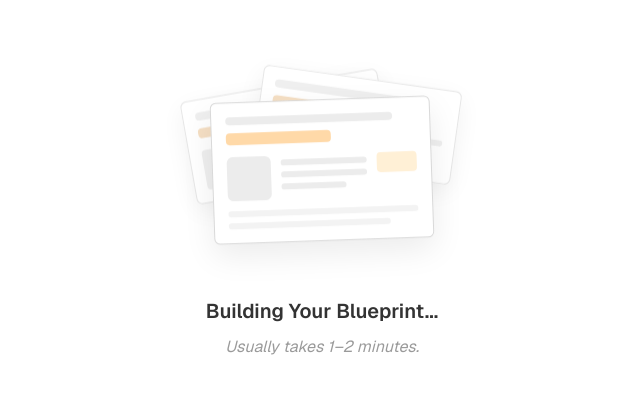
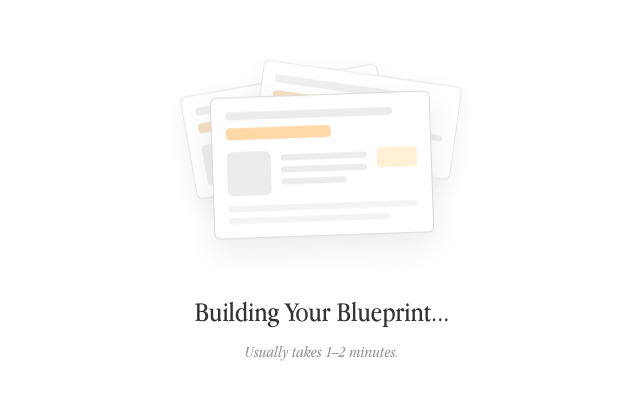
Before and after one commit to scorpiohq/my-web-app, a Next.js app: page /progress in a window 1280 px wide. Shown: the part 189-588 px from the top of the page, without its empty margins (318-958 px from the left). Built offline with nearby package versions, Linux system fonts and the light colour scheme.

Commit message:
making animations better

```diff
--- /dev/null
+++ b/app/checkout-preview/page.tsx
@@ -0,0 +1,19 @@
+"use client";
+
+import { useEffect } from "react";
+import { useRouter } from "next/navigation";
+import CheckoutTransition from "@/components/CheckoutTransition";
+
+export default function CheckoutPreviewPage() {
+  const router = useRouter();
+
+  useEffect(() => {
+    const timer = window.setTimeout(() => {
+      router.push("/progress?preview=1");
+    }, 2200);
+
+    return () => window.clearTimeout(timer);
+  }, [router]);
+
+  return <CheckoutTransition />;
+}
--- a/app/form/page.tsx
+++ b/app/form/page.tsx
@@ -479,7 +479,7 @@ export default function FormPage() {
       }
 
       const elapsed = Date.now() - transitionStart;
-      const remaining = Math.max(0, 900 - elapsed);
+      const remaining = Math.max(0, 1700 - elapsed);
       await new Promise((resolve) => setTimeout(resolve, remaining));
 
       window.location.assign(result.checkoutUrl);
--- a/app/globals.css
+++ b/app/globals.css
@@ -362,18 +362,18 @@ body {
   box-shadow: none;
 }
 
-@keyframes checkout-progress {
+@keyframes checkout-progress-fill {
   from {
-    transform: translateX(-100%);
+    width: 0%;
   }
   to {
-    transform: translateX(250%);
+    width: 100%;
   }
 }
 
-.checkout-progress-bar {
-  width: 40%;
-  animation: checkout-progress 1.1s ease-in-out infinite;
+.checkout-progress-fill {
+  width: 0%;
+  animation: checkout-progress-fill 1.6s cubic-bezier(0.22, 1, 0.36, 1) forwards;
 }
 
 @keyframes report-card-float {
@@ -473,6 +473,22 @@ body {
 .progress-status-hidden {
   opacity: 0;
   transform: translateY(6px);
+}
+
+@keyframes progress-countdown-pop {
+  from {
+    opacity: 0.35;
+    transform: translateY(5px);
+  }
+  to {
+    opacity: 1;
+    transform: translateY(0);
+  }
+}
+
+.progress-countdown-number {
+  display: block;
+  animation: progress-countdown-pop 0.28s ease;
 }
 
 .report-pdf-save {
--- a/app/progress/page.tsx
+++ b/app/progress/page.tsx
@@ -3,9 +3,14 @@ import BlueprintProgressScreen from "@/components/BlueprintProgressScreen";
 export default async function ProgressPage({
   searchParams,
 }: {
-  searchParams: Promise<{ submission_id?: string }>;
+  searchParams: Promise<{ submission_id?: string; preview?: string }>;
 }) {
   const params = await searchParams;
 
-  return <BlueprintProgressScreen submissionId={params.submission_id} />;
+  return (
+    <BlueprintProgressScreen
+      submissionId={params.submission_id}
+      preview={params.preview === "1"}
+    />
+  );
 }
--- a/components/BlueprintProgressScreen.tsx
+++ b/components/BlueprintProgressScreen.tsx
@@ -27,24 +27,60 @@ const STATUS_MESSAGES = [
   },
 ] as const;
 
+const MIN_WAIT_MS = 18_000;
+const garamond = { fontFamily: "var(--font-garamond)" } as const;
+
 function randomDelayMs() {
   return 2000 + Math.floor(Math.random() * 3001);
 }
 
+function padSeconds(value: number) {
+  return String(value).padStart(2, "0");
+}
+
 type ReportStatus = "pending" | "generating" | "ready" | "failed";
+
+function SecondsToGoSticker({ secondsLeft }: { secondsLeft: number }) {
+  return (
+    <div
+      className="flex h-[86px] w-[86px] rotate-[8deg] flex-col items-center justify-center bg-white shadow-[4px_8px_18px_rgba(0,0,0,0.18)] sm:h-[96px] sm:w-[96px]"
+      style={garamond}
+      aria-live="polite"
+      aria-label={`${secondsLeft} seconds to go.`}
+    >
+      <span
+        key={secondsLeft}
+        className="progress-countdown-number text-[32px] leading-none text-black sm:text-[36px]"
+      >
+        {padSeconds(secondsLeft)}
+      </span>
+      <span className="mt-1 max-w-[72px] text-center text-[10px] leading-tight text-black sm:max-w-none sm:text-[11px] sm:whitespace-nowrap">
+        seconds to go.
+      </span>
+    </div>
+  );
+}
 
 export default function BlueprintProgressScreen({
   submissionId,
+  preview = false,
 }: {
   submissionId?: string;
+  preview?: boolean;
 }) {
   const [statusIndex, setStatusIndex] = useState(0);
   const [visible, setVisible] = useState(true);
   const [reportStatus, setReportStatus] = useState<ReportStatus>("generating");
   const [pollError, setPollError] = useState<string | null>(null);
+  const [secondsLeft, setSecondsLeft] = useState(18);
+  const [minWaitDone, setMinWaitDone] = useState(false);
 
-  const isReady = reportStatus === "ready";
+  const runWait = Boolean(submissionId) || preview;
   const isFailed = reportStatus === "failed";
+  const isReady = preview
+    ? minWaitDone
+    : reportStatus === "ready" && minWaitDone;
+  const showCountdown = runWait && !isReady && !isFailed && !minWaitDone;
   const current = isReady
     ? STATUS_MESSAGES[STATUS_MESSAGES.length - 1]
     : STATUS_MESSAGES[statusIndex];
@@ -53,7 +89,35 @@ export default function BlueprintProgressScreen({
     : "/report-preview";
 
   useEffect(() => {
-    if (!submissionId) {
+    if (!runWait) {
+      return;
+    }
+
+    const startedAt = Date.now();
+
+    const tick = () => {
+      const remainingMs = MIN_WAIT_MS - (Date.now() - startedAt);
+      const left = Math.max(0, Math.ceil(remainingMs / 1000));
+      setSecondsLeft(left);
+
+      if (remainingMs <= 0) {
+        setMinWaitDone(true);
+      }
+    };
+
+    tick();
+    const interval = setInterval(() => {
+      tick();
+      if (Date.now() - startedAt >= MIN_WAIT_MS) {
+        clearInterval(interval);
+      }
+    }, 200);
+
+    return () => clearInterval(interval);
+  }, [runWait]);
+
+  useEffect(() => {
+    if (!submissionId || preview) {
       return;
     }
 
@@ -79,11 +143,6 @@ export default function BlueprintProgressScreen({
 
         setReportStatus(payload.reportStatus);
         setPollError(null);
-
-        if (payload.reportStatus === "ready") {
-          setStatusIndex(STATUS_MESSAGES.length - 1);
-          setVisible(true);
-        }
       } catch (error) {
         if (!cancelled) {
           setPollError(
@@ -102,10 +161,10 @@ export default function BlueprintProgressScreen({
       cancelled = true;
       clearInterval(interval);
     };
-  }, [submissionId]);
+  }, [submissionId, preview]);
 
   useEffect(() => {
-    if (isReady || isFailed || !submissionId) {
+    if (isReady || isFailed || !runWait) {
       return;
     }
 
@@ -123,29 +182,53 @@ export default function BlueprintProgressScreen({
       clearTimeout(fadeOutTimer);
       clearTimeout(nextTimer);
     };
-  }, [statusIndex, isReady, isFailed, submissionId]);
+  }, [statusIndex, isReady, isFailed, runWait]);
+
+  useEffect(() => {
+    if (!isReady) {
+      return;
+    }
+
+    setVisible(true);
+  }, [isReady]);
 
   return (
     <div className="flex min-h-screen w-full items-center justify-center bg-white px-4 py-12 sm:px-6">
       <div className="mx-auto flex w-full max-w-2xl flex-col items-center justify-center">
-        <ReportPreviewStack ready={isReady} />
+        <ReportPreviewStack
+          ready={isReady}
+          stamp={
+            showCountdown ? (
+              <SecondsToGoSticker secondsLeft={secondsLeft} />
+            ) : undefined
+          }
+        />
 
         <div className="mt-10 flex w-full flex-col items-center sm:mt-12">
           <div
             key={isReady ? "ready" : statusIndex}
-            className={`progress-status-copy min-h-[52px] w-max max-w-full px-2 text-center sm:min-h-[60px] ${
+            className={`progress-status-copy min-h-[52px] w-full max-w-[22rem] px-2 text-center sm:min-h-[64px] sm:max-w-none ${
               visible ? "progress-status-visible" : "progress-status-hidden"
             }`}
           >
-            <p className="text-base font-semibold leading-snug text-[#333] sm:text-lg sm:whitespace-nowrap md:text-xl">
+            <p
+              className="text-[22px] font-normal leading-snug text-[#333] sm:text-[26px] lg:whitespace-nowrap lg:text-[28px]"
+              style={garamond}
+            >
               {isFailed ? "We hit a snag building your Blueprint" : current.title}
             </p>
             {isFailed ? (
-              <p className="mt-2 text-sm italic leading-relaxed text-[#9A9A9A] sm:text-base">
+              <p
+                className="mt-2 text-sm italic leading-relaxed text-[#9A9A9A] sm:text-base"
+                style={garamond}
+              >
                 Please refresh in a minute or contact support if this continues.
               </p>
             ) : current.subtitle ? (
-              <p className="mt-2 text-sm italic leading-relaxed text-[#9A9A9A] sm:text-base md:whitespace-nowrap">
+              <p
+                className="mt-2 text-sm italic leading-relaxed text-[#9A9A9A] sm:text-base lg:whitespace-nowrap"
+                style={garamond}
+              >
                 {current.subtitle}
               </p>
             ) : null}
@@ -168,7 +251,7 @@ export default function BlueprintProgressScreen({
               href={reportHref}
               className="btn-brutal btn-brutal-primary inline-block min-w-[220px] px-8 py-3.5 text-sm font-semibold tracking-wide text-black sm:min-w-[240px] sm:text-base"
             >
-              READ YOUR BLUEPRINT →
+              Open My Blueprint →
             </Link>
           </div>
         </div>
--- a/components/ReportPreviewStack.tsx
+++ b/components/ReportPreviewStack.tsx
@@ -1,10 +1,15 @@
-export default function ReportPreviewStack({ ready = false }: { ready?: boolean }) {
+import type { ReactNode } from "react";
+
+export default function ReportPreviewStack({
+  ready = false,
+  stamp,
+}: {
+  ready?: boolean;
+  stamp?: ReactNode;
+}) {
   return (
-    <div
-      className="relative mx-auto flex h-[168px] w-full max-w-[320px] items-start justify-center sm:h-[188px] sm:max-w-[360px]"
-      aria-hidden="true"
-    >
-      <div className="relative h-full w-[250px] sm:w-[270px]">
+    <div className="relative mx-auto flex h-[168px] w-full max-w-[320px] items-start justify-center overflow-visible sm:h-[188px] sm:max-w-[360px]">
+      <div className="relative h-full w-[250px] sm:w-[270px]" aria-hidden="true">
         <div
           className={`absolute left-0 top-5 sm:top-6 ${ready ? "" : "report-card-float report-card-float-delay-1"}`}
         >
@@ -39,7 +44,7 @@ export default function ReportPreviewStack({ ready = false }: { ready?: boolean
         <div className="absolute left-1/2 top-9 -translate-x-1/2 sm:top-10">
           <div className={ready ? "" : "report-card-float"}>
             <div
-              className={`w-[200px] rotate-[-2deg] rounded-md border border-[#D9D9D9] bg-white p-3.5 shadow-[0_12px_32px_rgba(0,0,0,0.08)] transition-transform duration-500 sm:w-[220px] ${
+              className={`relative w-[200px] rotate-[-2deg] rounded-md border border-[#D9D9D9] bg-white p-3.5 shadow-[0_12px_32px_rgba(0,0,0,0.08)] transition-transform duration-500 sm:w-[220px] ${
                 ready ? "scale-105" : ""
               }`}
             >
@@ -58,6 +63,11 @@ export default function ReportPreviewStack({ ready = false }: { ready?: boolean
                 <div className="h-1.5 w-full rounded bg-[#F3F3F3]" />
                 <div className="h-1.5 w-[85%] rounded bg-[#F3F3F3]" />
               </div>
+              {stamp ? (
+                <div className="absolute left-1/2 top-[58%] z-10 -translate-x-1/2 -translate-y-1/2">
+                  {stamp}
+                </div>
+              ) : null}
             </div>
           </div>
         </div>
```
Also changed, not shown: components/CheckoutTransition.tsx (+29 -9 lines).
